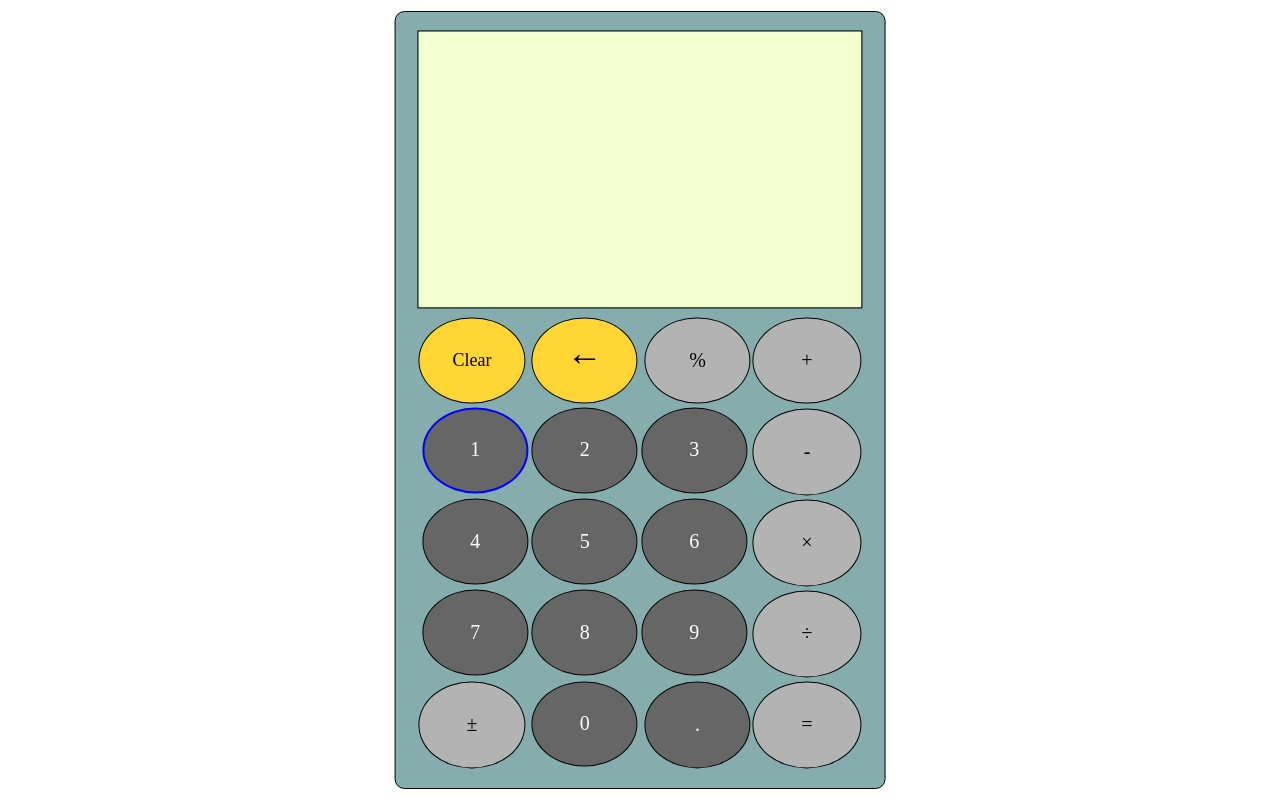
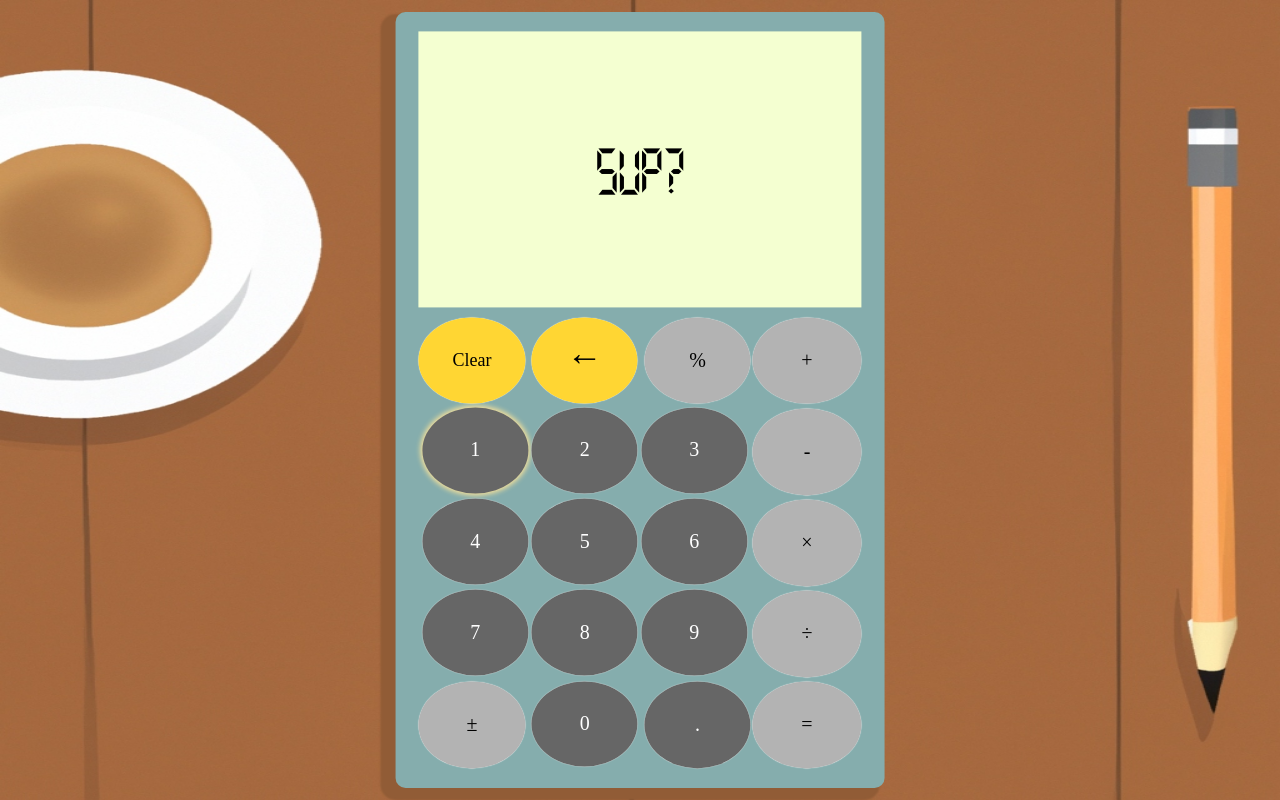
Before and after one commit to I-zme/calculator, a plain HTML site: page index.html in a window 1280 px wide. Drawn offline with Linux system fonts and the light colour scheme.

Commit message:
Complete styling
JS: add hello message when page first loads

HTML: add favicon and webpage name

CSS: fix calculator styling and background image

```diff
--- a/index.html
+++ b/index.html
@@ -6,7 +6,8 @@
     <meta name="viewport" content="width=device-width, initial-scale=1.0">
     <link rel="stylesheet" href="styles.css">
     <script src="script.js" defer></script>
-    <title>Document</title>
+    <link rel="shortcut icon" type="image/png" href="img/calculator.png">
+    <title>Calculator</title>
 </head>
 <body>
     <div class="calculator-container">
--- a/script.js
+++ b/script.js
@@ -8,6 +8,10 @@ let firstNumberInOperation='';
 let secondNumberInOperation='';
 let calculatorOperator;
 let result;
+
+window.addEventListener('load', ()=>{
+    calculatorDisplay.textContent = 'sup?'
+});
 
 
 numbers.forEach((number)=>{
--- a/styles.css
+++ b/styles.css
@@ -13,6 +13,11 @@ html, body{
     overflow: hidden;
 }
 
+body{
+    background: url(img/DALL·E\ 2022-10-05\ 13.48.50.jpg) no-repeat;
+    background-size: 100% 100%;
+}
+
 /* calculator style and sizing */
 .calculator-container, #calculator{
     position: absolute;
@@ -25,9 +30,9 @@ html, body{
     height: 97%;
     aspect-ratio: 0.63/1;
 
-    border: 1px solid black;
     border-radius: 10px;
     background-color: #85adad;
+    box-shadow: -10px 7px 2px 5px RGB(145,92,54);
 }
 
 #calculator{
@@ -46,7 +51,7 @@ html, body{
     align-items: center;
     justify-content: center;
     background-color:rgb(244, 255, 209);
-    outline: 1px solid black;
+    /* box-shadow: 0 0 1px 0 rgb(91, 91, 91); */
 }
 
 .display{
@@ -65,7 +70,8 @@ button{
     all: unset;
     text-align: center;
     border-radius: 50%;
-    border: 1px solid black;
+    /* border: 1px solid black; */
+    box-shadow: 0 0 1px 0 white;
     /* font-weight: 600; */
     font-size: 20px;
     z-index: 5;
@@ -81,7 +87,7 @@ button{
 }
 
 button:focus{
-    border: 2px solid blue;
+    box-shadow: 0 0 5px 2px rgb(245, 224, 154);
 }
 
 button, .display, .calculator{
```
Also changed, not shown: fonts/DigitalNumbers-Regular.woff (added), img/DALL·E 2022-10-05 13.48.50.jpg (added), img/calculator.png (added).
